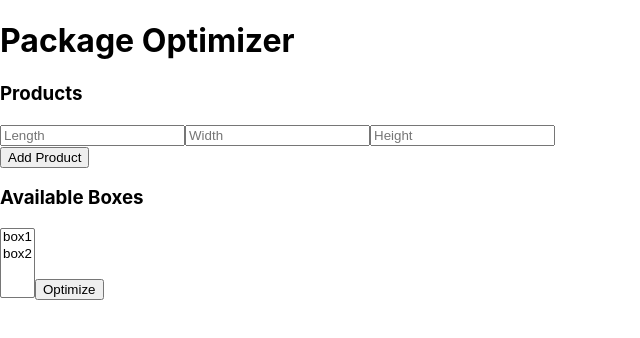
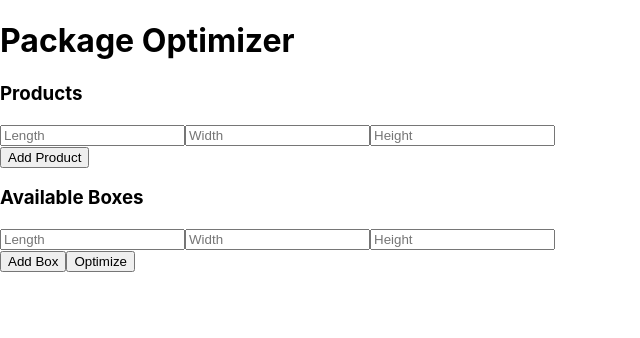
Before and after one commit to shreeti-patel/package-optimizer, a React (Create React App) app in the folder frontend-package-optimizer/frontend-package-optimizer/: page / in a window 1280 px wide. Shown: the top 338 px of the page, without its empty margins (0-640 px from the left). Built offline with nearby package versions, Linux system fonts and the light colour scheme.

Commit message:
First working integration :)

```diff
--- a/frontend-package-optimizer/frontend-package-optimizer/src/App.js
+++ b/frontend-package-optimizer/frontend-package-optimizer/src/App.js
@@ -2,7 +2,7 @@ import React, { useState } from 'react';
 
 const App = () => {
   const [products, setProducts] = useState([{ length: '', width: '', height: '' }]);
-  const [availableBoxes, setAvailableBoxes] = useState(['box1', 'box2']); // Example boxes
+  const [availableBoxes, setAvailableBoxes] = useState([{ length: '', width: '', height: '' }]);
   const [optimalBox, setOptimalBox] = useState(null);
   const [error, setError] = useState('');
 
@@ -13,25 +13,41 @@ const App = () => {
     setProducts(newProducts);
   };
 
+  // Handle input changes for box dimensions
+  const handleBoxChange = (index, e) => {
+    const newBoxes = [...availableBoxes];
+    newBoxes[index][e.target.name] = e.target.value;
+    setAvailableBoxes(newBoxes);
+  };
+
   // Add a new product input field
   const addProduct = () => {
     setProducts([...products, { length: '', width: '', height: '' }]);
+  };
+
+  // Add a new box input field
+  const addBox = () => {
+    setAvailableBoxes([...availableBoxes, { length: '', width: '', height: '' }]);
   };
 
   // Handle form submission
   const handleSubmit = async (e) => {
     e.preventDefault();
     setError('');
-
+    console.log("they touched the butt :P")
     const requestData = {
       products: products.map(product => ({
         length: parseFloat(product.length),
         width: parseFloat(product.width),
         height: parseFloat(product.height),
       })),
-      availableBoxes,
+      availableBoxes: availableBoxes.map(box => ({
+        length: parseFloat(box.length),
+        width: parseFloat(box.width),
+        height: parseFloat(box.height),
+      })),
     };
-
+    console.log(requestData);
     try {
       const response = await fetch('http://localhost:8080/api/optimize-box', {
         method: 'POST',
@@ -43,6 +59,7 @@ const App = () => {
       if (response.ok) {
         const data = await response.json();
         setOptimalBox(data);
+        console.log(data);
       } else {
         setError('Error with the request.');
       }
@@ -87,20 +104,44 @@ const App = () => {
         <button type="button" onClick={addProduct}>Add Product</button>
 
         <h3>Available Boxes</h3>
-        <select multiple>
-          {availableBoxes.map((box, index) => (
-            <option key={index} value={box}>{box}</option>
-          ))}
-        </select>
+        {availableBoxes.map((box, index) => (
+          <div key={index}>
+            <input
+              type="number"
+              name="length"
+              placeholder="Length"
+              value={box.length}
+              onChange={(e) => handleBoxChange(index, e)}
+              required
+            />
+            <input
+              type="number"
+              name="width"
+              placeholder="Width"
+              value={box.width}
+              onChange={(e) => handleBoxChange(index, e)}
+              required
+            />
+            <input
+              type="number"
+              name="height"
+              placeholder="Height"
+              value={box.height}
+              onChange={(e) => handleBoxChange(index, e)}
+              required
+            />
+          </div>
+        ))}
+        <button type="button" onClick={addBox}>Add Box</button>
 
-        <button type="submit">Optimize</button>
+        <button type="submit" onClick={handleSubmit}>Optimize</button>
       </form>
 
       {optimalBox && (
         <div>
           <h2>Optimal Box:</h2>
-          <p>{`The best box size is: ${optimalBox.boxName}`}</p>
-          {/* Display the full response or other useful details here */}
+          <p>{`The best box size is: ${optimalBox.length} x ${optimalBox.width} x ${optimalBox.height}`}</p>
+          {/* Display additional details from the response if needed */}
         </div>
       )}
 
```
Also changed, not shown: 1 other file (tests, documents, lock files or other folders).
